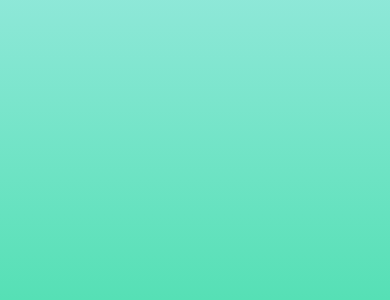
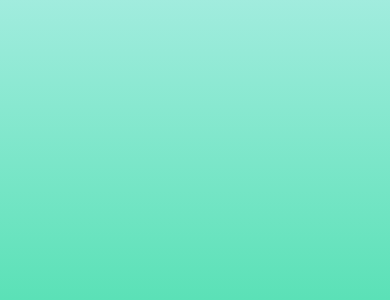
Before and after one commit to DamperDoor56/Pet-Store-Project-Sass, a website: page index.html in a window 390 px wide. Shown: the part 56-356 px from the top of the page. Drawn offline with nearby package versions, Linux system fonts and the light colour scheme; a web font is replaced by a local one.

Commit message:
better-color

```diff
--- a/sass/style.scss
+++ b/sass/style.scss
@@ -792,7 +792,7 @@ body{
      }
     .home{
         justify-content: center;
-        background: linear-gradient(rgb(152, 233, 222),rgb(66, 221, 169),rgb(11, 224, 224));
+        background: linear-gradient(rgb(174, 238, 229),rgb(66, 221, 169),rgb(11, 224, 224));
 
 
         .content{
```
Also changed, not shown: css/style.css.
